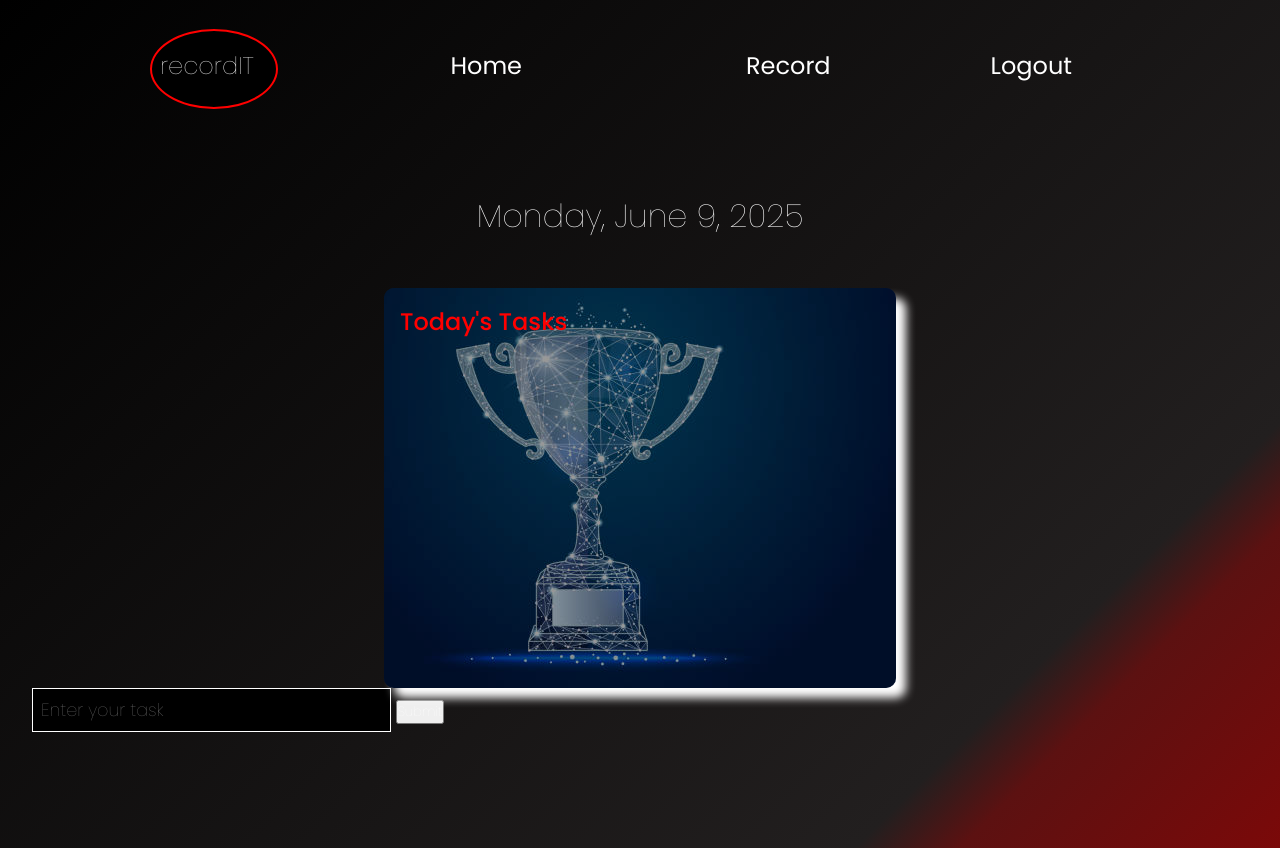
After one commit to EMP-Kritazya/Websites, a Flask app: page /record in a window 1280 px wide. The commit adds this page. Run offline with Flask 3, Linux system fonts and the light colour scheme.

Commit message:
Changed a lot of things

```diff
--- a/record-notes/app.py
+++ b/record-notes/app.py
@@ -1,5 +1,6 @@
-from flask import Flask, render_template, request, redirect, url_for, flash, session
+from flask import Flask, render_template, request, redirect, url_for, flash, session, jsonify
 from flask_sqlalchemy import SQLAlchemy
+from datetime import datetime
 
 app = Flask(__name__)
 app.secret_key = "kIhas@1jnmas}a}[asd]!!|aq1h28856565562"
@@ -12,15 +13,12 @@ class Users(db.Model):
     _id = db.Column("id", db.Integer, primary_key = True)
     name = db.Column(db.String(50))
     email = db.Column(db.String(100))
-    thing1 = db.Column(db.String(10000))
-    thing2 = db.Column(db.String(10000))
-    thing3 = db.Column(db.String(10000))
-    thing4 = db.Column(db.String(10000))
-    thing5 = db.Column(db.String(10000))
+    task = db.Column(db.String(10000))
 
-    def __init__(self, name, email):
+    def __init__(self, name, email, task):
         self.name = name
         self.email = email
+        self.task = task
 
 @app.route("/")
 def get_in():
@@ -53,7 +51,7 @@ def verifySignup():
             flash("This email already exists")
             return redirect(url_for("sign_up"))
         else:
-            new_user = Users(name, email)
+            new_user = Users(name, email, task = "")
             db.session.add(new_user)
             db.session.commit()
             flash("Signed In Successfully")
@@ -96,6 +94,64 @@ def home():
     else:
         return redirect(url_for("get_in"))
 
+@app.route("/record", methods = ["POST", "GET"])
+def record():
+    if request.method == "POST":
+        task = request.form["task"]
+        if len(task)>0:
+            #adding task:
+            user = Users.query.filter_by(name=session["name"], email=session["email"]).first()
+            if user:
+                user.task = (user.task or "") + task + ","
+            try:
+                db.session.commit()
+                print("Task Added Successfully to DataBase")
+                return redirect(url_for("get_tasks"))
+            except:
+                print("Issue in adding a task")
+                flash("There was an issue adding your task!")
+        else:
+            flash("Your task cannot be empty!")
+            return redirect(url_for("get_tasks"))
+
+    else:
+        # tasks = [t[0] for t in db.session.query(Users.task).filter_by(name = session["name"], email = session["email"]).all()]
+
+        # if len(tasks) == 0:
+        #     return render_template("record.html", tasks = "")
+        # else:
+        #     task_array = [task.strip() for task in tasks[0].split(",")]
+        #     return render_template("record.html", tasks = task_array)
+        return render_template("record.html")
+
+@app.route("/get_tasks")
+def get_tasks():
+    tasks = [t[0] for t in db.session.query(Users.task).filter_by(name = session["name"], email = session["email"]).all()]
+    if len(tasks) == 0:
+        return render_template("templates/partials/task_list.html", tasks = "")
+    else:
+        task_array = [task.strip() for task in tasks[0].split(",")]
+        return render_template("templates/partials/task_list.html", tasks = task_array)
+
+@app.route('/delete/<task>')
+def delete(task):
+    print(task)
+    user = Users.query.filter_by(name=session["name"], email=session["email"]).first()
+    if user:
+        print(user.task)
+
+        user.task = user.task.replace(task+',', "")
+        db.session.commit()
+        print(user.task)
+        print("Task Removed Successfully")
+        return jsonify(success = True)
+    else:
+        return jsonify(success = False, error = "Task not found"), 404
+
+
+
+
+
 @app.route("/db")
 def database():
     return render_template("database.html", values = Users.query.all())
--- a/record-notes/static/home.css
+++ b/record-notes/static/home.css
@@ -70,7 +70,6 @@ nav {
 }
 
 .nav-link:hover {
-  transform: scale(1.5);
   color: aquamarine;
 }
 
--- a/record-notes/static/record.css
+++ b/record-notes/static/record.css
@@ -0,0 +1,252 @@
+@import url("https://fonts.googleapis.com/css2?family=Poppins:ital,wght@0,100;0,200;0,300;0,400;0,500;0,600;0,700;0,800;0,900;1,100;1,200;1,300;1,400;1,500;1,600;1,700;1,800;1,900&display=swap");
+
+* {
+  margin: 0px;
+  padding: 0px;
+  color: white;
+  font-family: "Poppins", "sans-serif";
+  font-style: normal;
+  font-weight: 100;
+  box-sizing: border-box;
+}
+
+body {
+  min-height: 100vh;
+  background: linear-gradient(
+    135deg,
+    rgb(0, 0, 0) 0%,
+    rgb(34, 31, 31) 80%,
+    rgb(92, 17, 17) 85%,
+    rgb(123, 9, 9) 100%
+  );
+  background-repeat: no-repeat;
+}
+
+header {
+  height: 10vh;
+}
+
+nav {
+  display: flex;
+  justify-content: space-between;
+  margin: 3rem 10rem;
+  position: relative;
+}
+
+.box {
+  height: 5rem;
+  width: 8rem;
+  background-color: black;
+  border: 2px solid red;
+  border-radius: 100%;
+  position: absolute;
+  top: -55%;
+  left: -1%;
+  z-index: -1;
+}
+
+.nav-ul {
+  list-style: none;
+  display: flex;
+  justify-content: space-between;
+  /* background-color: rgb(89, 93, 93); */
+  /* border-radius: 20%; */
+}
+
+.nav-tool {
+  margin: 0rem 7rem;
+}
+
+.nav-tool-end {
+  margin: 0rem 3rem;
+}
+
+.nav-link {
+  text-decoration: none;
+  font-weight: 400;
+  font-size: 1.5rem;
+  transition: transform 0.5s ease-in-out, color 0.5s ease-in-out;
+  display: inline-block;
+}
+
+.nav-link:hover {
+  color: aquamarine;
+}
+
+main {
+  padding: 2rem;
+  width: 100%;
+  height: 60vh;
+}
+
+.task-lists {
+  margin: auto;
+  width: 40vw;
+  background-color: rgb(19, 19, 22);
+  min-height: 25rem;
+  border-radius: 10px;
+  padding: 1rem;
+  box-shadow: 10px 10px 10px white;
+  transition: box-shadow 0.5s ease-in-out;
+  position: relative;
+  display: flex;
+  flex-direction: column;
+  background-image: url("/static/trophy.jpg");
+  z-index: 1;
+  overflow: hidden;
+}
+
+.task-lists:hover {
+  box-shadow: 10px 10px 20px white;
+}
+
+.overlay {
+  position: absolute;
+  top: 0;
+  left: 0;
+  width: 100%;
+  height: 100%;
+  background-color: rgba(0, 0, 0, 0.4); /* adjust alpha for dimness */
+  z-index: 0;
+}
+
+#datetime {
+  font-size: 2rem;
+  text-align: center;
+  margin: 2rem 0rem 3rem 0rem;
+}
+
+.back-image {
+  height: 100%;
+  width: 100%;
+  position: absolute;
+  top: 0px;
+  left: 0px;
+  border-radius: 10px;
+  transform: scaleX(-1);
+  z-index: -1;
+}
+
+.flash {
+  position: absolute;
+  top: 10%;
+  left: 50%;
+  transform: translate(-50%, -50%);
+  font-size: 1.2rem;
+  background-color: rgb(76, 204, 76);
+  padding: 1.5rem;
+  border-radius: 5px;
+  font-weight: 900;
+  font-size: 1.4rem;
+  animation: translate 5s ease-in-out forwards;
+}
+
+@keyframes translate {
+  0% {
+    top: 0%;
+  }
+  50% {
+    top: 10%;
+  }
+  70% {
+    top: 10%;
+  }
+  90% {
+    top: 10%;
+  }
+  99% {
+    top: 10%;
+  }
+  100% {
+    top: -10%;
+  }
+}
+.task-title {
+  text-align: left;
+  font-size: 1.5rem;
+  font-weight: 500;
+  color: rgb(255, 0, 0);
+  height: 20%;
+  z-index: 2;
+}
+
+.task-status {
+  flex-grow: 1;
+  z-index: 2;
+  /* display: flex; */
+  /* justify-content: center; */
+}
+
+.no-task {
+  font-size: 2.5rem;
+  font-weight: 900;
+  color: rgb(0, 255, 13);
+  letter-spacing: 1.5px;
+  font-family: "Times New Roman", Times, serif;
+  position: absolute;
+  top: 50%;
+  left: 50%;
+  transform: translate(-50%, -50%);
+  width: auto;
+  white-space: nowrap;
+}
+
+.task-area {
+  display: flex;
+  flex-direction: row;
+  justify-content: space-between;
+  align-items: center;
+  border: 2px solid rgb(255, 0, 255);
+  height: auto;
+  width: 80%;
+  margin: 2rem 0rem;
+  padding: 0.5rem 1rem;
+  background-color: black;
+  border-radius: 10px;
+}
+
+.task {
+  display: block;
+  font-family: "Times New Roman", Times, serif;
+  font-size: 1.2rem;
+}
+
+.name {
+  background-color: black;
+  border: 1px solid white;
+  color: white;
+  padding: 0.5rem;
+  font-size: 1.1rem;
+}
+
+.name:focus {
+  border-color: #007bff;
+  outline: none;
+  box-shadow: 0 0 5px rgba(0, 123, 255, 0.5);
+}
+
+.remove {
+  animation: removing 1s cubic-bezier(0.97, 0.53, 0.49, 1.51) forwards;
+}
+
+@keyframes removing {
+  10% {
+    opacity: 0.9;
+  }
+  20% {
+    opacity: 0.7;
+  }
+  30% {
+    opacity: 0.5;
+  }
+  40% {
+    opacity: 0.3;
+  }
+  50% {
+    opacity: 0.1;
+  }
+  100% {
+    transform: translateX(-50vw);
+    opacity: 0;
+  }
+}
--- a/record-notes/templates/database.html
+++ b/record-notes/templates/database.html
@@ -1,6 +1,9 @@
 {% extends "base.html" %} {% block title %} DATABASE {% endblock %} {% block
 contents %} {% for user in values %}
-<p>Name: {{user.name}}, &nbsp;&nbsp;&nbsp;&nbsp;Email: {{user.email}}</p>
+<p>
+  Name: {{user.name}}, &nbsp;&nbsp;&nbsp;&nbsp;Email: {{user.email}},
+  &nbsp;&nbsp;&nbsp;&nbsp;Task: {{user.task}}
+</p>
 <br />
 <hr />
 {% endfor %} {%endblock%}
--- /dev/null
+++ b/record-notes/templates/partials/task_list.html
@@ -0,0 +1,14 @@
+<div class="overlay"></div>
+<div class="task-title">Today's Tasks</div>
+<div class="task-status">
+  {% for task in tasks %} {% if not task %}
+  <p class="no-task">All cleared for today!</p>
+  {% else %}
+  <div class="task-area">
+    <p class="task">{{task}}</p>
+    <div class="checkbox">
+      <input type="checkbox" class="checkbox" />
+    </div>
+  </div>
+  {% endif %}{% endfor %}
+</div>
--- a/record-notes/templates/record.html
+++ b/record-notes/templates/record.html
@@ -1,4 +1,98 @@
 {% extends "base.html" %} {% block title %} Record {% endblock %} {% block
 csslink %}
 <link rel="stylesheet" href="{{url_for('static', filename = 'record.css')}}" />
-{% block contents %} {% endblock %}
+{% endblock %} {% block contents %} {% with messages = get_flashed_messages() %}
+{% if messages %} {% for msg in messages %}
+<p class="flash">{{msg}}</p>
+{% endfor %} {% endif %} {% endwith %}
+
+<header>
+  <nav>
+    <div class="box"></div>
+    <div class="logo">
+      <h1>recordIT</h1>
+    </div>
+    <ul class="nav-ul">
+      <li class="nav-tool">
+        <a href="/home" class="nav-link">Home</a>
+      </li>
+      <li class="nav-tool">
+        <a href="/record" class="nav-link">Record</a>
+      </li>
+      <li class="nav-tool-end">
+        <a href="/logout" class="nav-link">Logout</a>
+      </li>
+    </ul>
+  </nav>
+</header>
+
+<main>
+  <div id="datetime"></div>
+  <div class="task-lists">{% include 'partials/task_list.html' %}</div>
+  <div class="task-configure">
+    <form action="/record" method="POST">
+      <input
+        type="text"
+        name="task"
+        placeholder="Enter your task"
+        class="name"
+      />
+      <input type="submit" class="submit" />
+    </form>
+  </div>
+</main>
+
+<script>
+  function updateDateTime() {
+    const now = new Date();
+    const options = {
+      weekday: "long",
+      year: "numeric",
+      month: "long",
+      day: "numeric",
+    };
+    const dateStr = now.toLocaleDateString(undefined, options);
+
+    document.getElementById("datetime").innerHTML = `${dateStr}`;
+  }
+
+  // Update every second
+  // setInterval(updateDateTime, 1000);
+  window.onload = updateDateTime;
+
+  function refreshTasks() {
+    fetch("/get_tasks")
+      .then((res) => res.text())
+      .then((html) => {
+        document.querySelector(".tasks-lists").innerHTML = html;
+        bindCheckboxListeners(); // re-bind event listeners
+      });
+  }
+
+  document.querySelectorAll(".checkbox").forEach((checkbox) => {
+    checkbox.addEventListener("change", function () {
+      const taskDiv = this.closest(".task-area");
+      const content = taskDiv.querySelector(".task").textContent.trim();
+      if (this.checked) {
+        taskDiv.classList.add("remove");
+        fetch("/delete/" + encodeURIComponent(content))
+          .then((response) => response.json())
+          .then((data) => {
+            if (data.success) {
+              taskDiv.addEventListener(
+                "animationend",
+                () => {
+                  taskDiv.style.display = "none";
+                  refreshTasks();
+                },
+                { once: true }
+              ); // ensures it only runs once
+            } else {
+              console.error(data.error);
+            }
+          });
+      }
+    });
+  });
+</script>
+{% endblock %}
```
Also changed, not shown: record-notes/templates/home.html (+2 -7 lines), record-notes/instance/users.sqlite3, record-notes/static/trophy.jpg (added).
